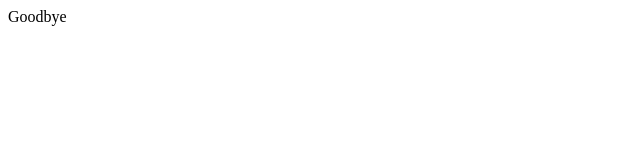
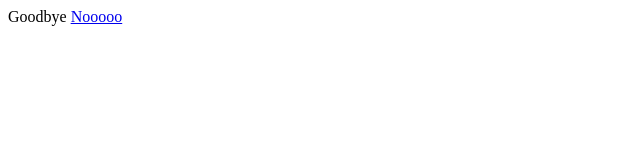
Before and after one commit to willemcassidy/boats, a plain HTML site: page bye.html in a window 1280 px wide. Shown: the full height of the page, 0-640 px from the left. Drawn offline with Linux system fonts and the light colour scheme.

Commit message:
Update bye.html

```diff
--- a/bye.html
+++ b/bye.html
@@ -1,5 +1,6 @@
 <html>
   <body>
     Goodbye
+    <a href="index.html">Nooooo</a>
   </body>
 </html>
```
